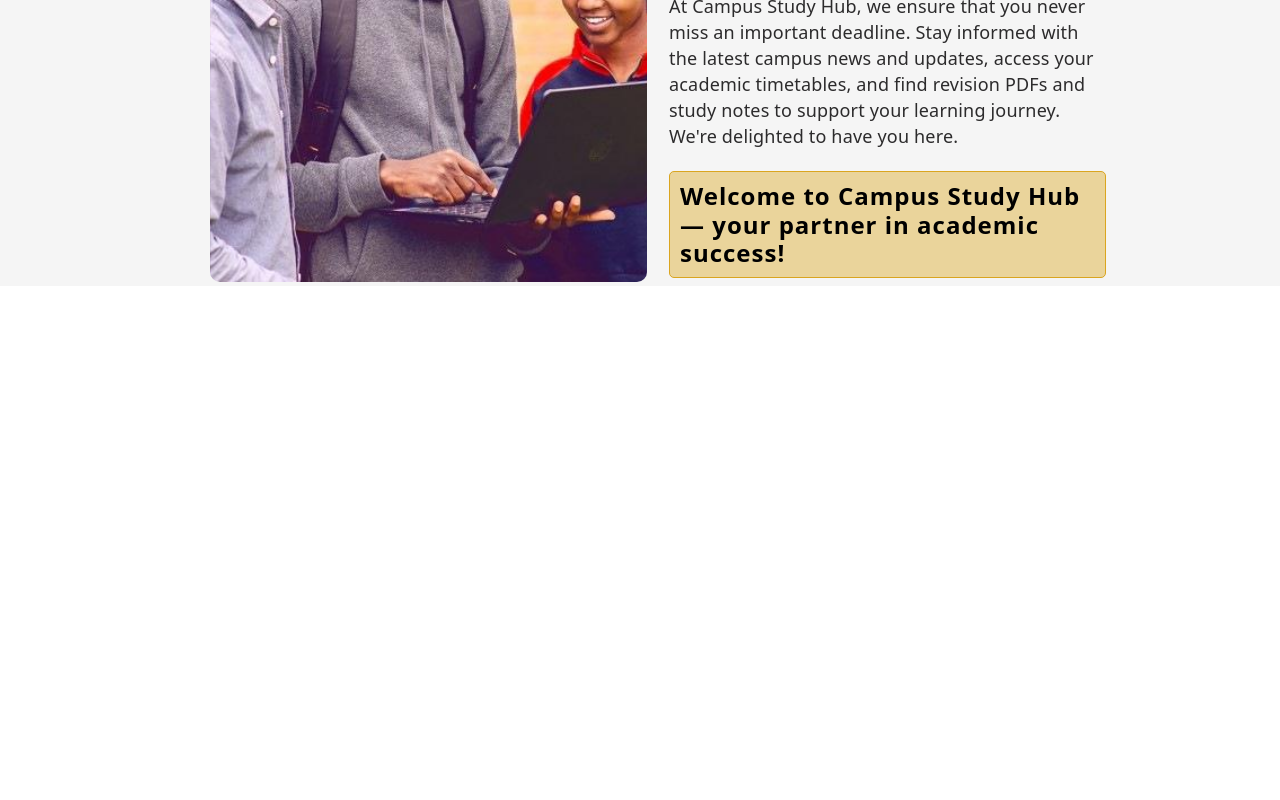
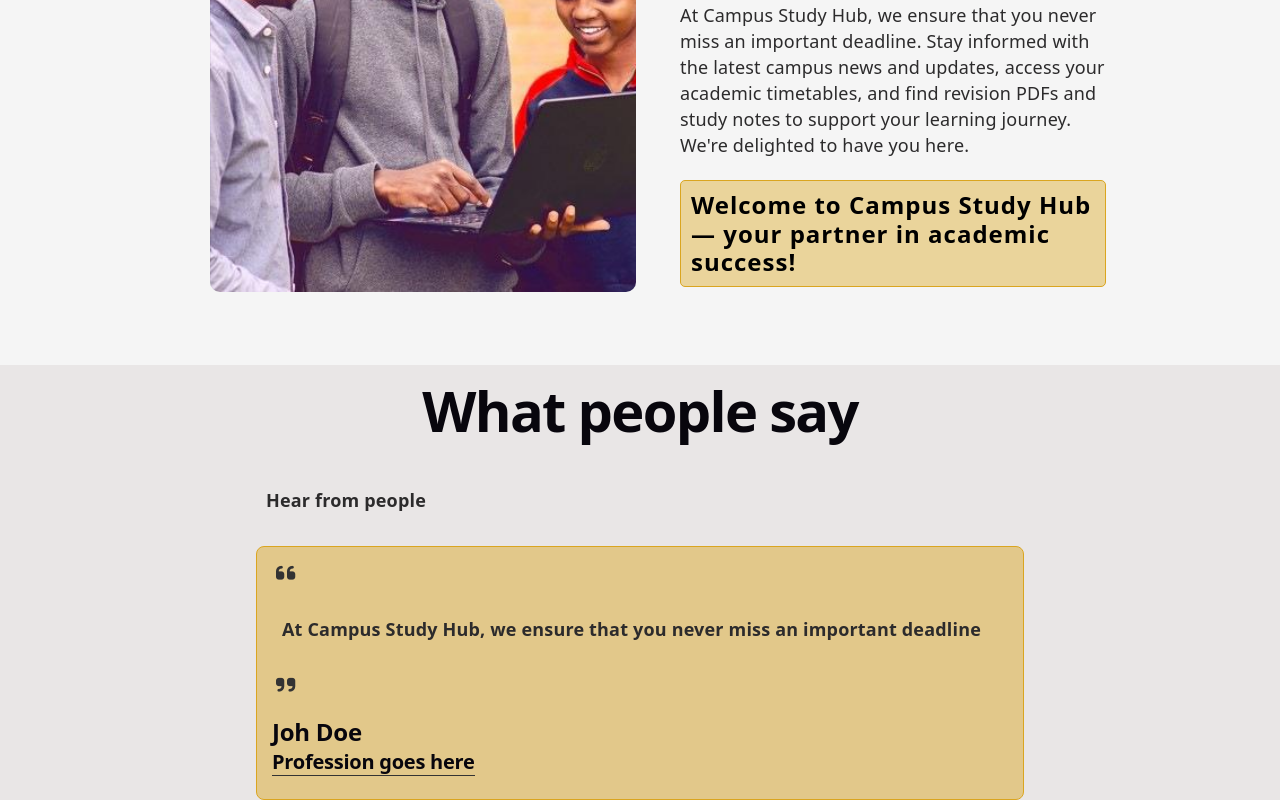
Before and after one commit to denisondeyo7-svg/CampusStudyHub2, a React (Vite) app in the folder CampusstudyHub/: page / in a window 1280 px wide. Shown: the part 1227-2027 px from the top of the page. Before the commit the page ends 1513 px from the top, so only its background shows below. Built offline with nearby package versions, Linux system fonts and the light colour scheme.

Commit message:
save chabges

```diff
--- a/CampusstudyHub/src/App.css
+++ b/CampusstudyHub/src/App.css
@@ -252,9 +252,11 @@ header{
   background: whitesmoke;
 }
 
-.about h1{
+.abouth{
   color: goldenrod;
   line-height: 100%;
+  border-radius: 5px;
+  padding: 5px;
 }
 .about-wrapper{
   display: flex;
@@ -338,8 +340,91 @@ header{
   border: 1px solid goldenrod;
 }
 
+.testimonials{
+  display: flex;
+  flex-direction: column;
+  width: 100%;
+  align-items: center;
+  gap: 22px;
+  position: relative;
+  top: 4rem;
+  background: rgb(233, 230, 230);
+
+}
+
+.testimonials-container{
+  display: flex;
+  flex-direction: column;
+  align-self: center;
+  gap: 22px;
+  max-width: 60%;
+  width: 100%;
+  position: relative;
+}
+
+.testimonials-container p{
+  padding: 10px;
+  font-weight: 550;
 
 
+}
+
+.testimonial-card-container{
+  display: flex;
+  width: 100%;
+  overflow: hidden;
+}
+.testimonial-card{
+  border: 1px solid goldenrod;
+  display: flex;
+  flex-direction: column;
+  gap: 22px;
+  padding: 15px;
+  border-radius: 8px;
+  background: rgba(218, 165, 32, 0.466);
+  width: 100%;
+  flex: 0 0 100%;
+  box-sizing: border-box;
+  animation: slideleft 12s linear infinite;
+
+}
+
+@keyframes slideleft {
+
+  0%, 25% {
+    transform: translateX(0%);
+  }
+
+  30%, 55% {
+    transform: translateX(-100%);
+  }
+
+  60%, 85% {
+    transform: translateX(-200%);
+  }
+
+  99.99% {
+    transform: translateX(-300%);
+  }
+   100% {
+    transform: translateX(0%);
+  }
+}
+
+.testimonial-card i{
+  font-size: 22px;
+  color: #333;
+
+}
+
+.testimonial-card small{
+  border-bottom: 1px solid #333;
+}
+footer{
+  background: #000;
+  width: 100%;
+  position: relative;
+}
 
 
 @media screen and (max-width:768px){
--- a/CampusstudyHub/src/App.jsx
+++ b/CampusstudyHub/src/App.jsx
@@ -1,6 +1,7 @@
 import { useState } from 'react'
 import Navbar from './Sidebar.jsx'
 import LandingPage from './Heros.jsx'
+
 
 import './App.css'
 
@@ -11,6 +12,7 @@ function App() {
     <>
       <Navbar/>
       <LandingPage/>
+
     </>
   )
 }
--- a/CampusstudyHub/src/Heros.jsx
+++ b/CampusstudyHub/src/Heros.jsx
@@ -12,6 +12,13 @@ function LandingPage (){
 
     const AboutContents= [
         {number:"1" ,small:"Hear from us" ,h1:"About Us",Content:"At Campus Study Hub, we ensure that you never miss an important deadline. Stay informed with the latest campus news and updates, access your academic timetables, and find revision PDFs and study notes to support your learning journey. We're delighted to have you here.",lowerContent:"Welcome to Campus Study Hub — your partner in academic success!"},
+    ]
+
+    const testimonials = [
+        {number:"1",iopen:"fas fa-quote-left",content:"At Campus Study Hub, we ensure that you never miss an important deadline" ,name:"Joh Doe" ,profession:"Profession goes here",iclose:"fas fa-quote-right"},
+        {number:"2",iopen:"fas fa-quote-left",content:"At Campus Study Hub, we ensure that you never miss an important deadline" ,name:"Joh Doe" ,profession:"Profession goes here",iclose:"fas fa-quote-right"},
+        {number:"3",iopen:"fas fa-quote-left",content:"At Campus Study Hub, we ensure that you never miss an important deadline" ,name:"Joh Doe" ,profession:"Profession goes here",iclose:"fas fa-quote-right"},
+
     ]
     return(
 
@@ -54,7 +61,7 @@ function LandingPage (){
             </div>
 
             <div className="about">
-                <h1>Campus Study Hub</h1>
+                <h1 className="abouth">Campus Study Hub</h1>
                     <br />
                 <div className="about-wrapper">
                     <div className="about-content-card">
@@ -65,7 +72,7 @@ function LandingPage (){
                                 <img src={image3} alt="About image" />
                             </div>
                         </div>
-
+<br />
                         {AboutContents.map((AboutContent)=>(
                             <div className="about-content" key={AboutContent.number}>
                                 <small>{AboutContent.small} <i className="fas fa-graduation-cap"></i></small>
@@ -77,6 +84,26 @@ function LandingPage (){
                     </div>
                 </div>
             </div>
+<br />
+            <div className="testimonials">
+                <h1>What people say</h1>
+
+                <div className="testimonials-container">
+                    <p>Hear from people</p>
+                    <div className="testimonial-card-container">
+                        {testimonials.map((testimonial)=>(
+                        <div className="testimonial-card"key={testimonial.number}>
+                            <i className={testimonial.iopen}></i>
+                            <p>{testimonial.content}</p>
+                            <i className={testimonial.iclose}></i>
+                            <h2>{testimonial.name} <br /><small className="profession">{testimonial.profession}</small></h2>
+
+                        </div>
+                    ))}
+                    </div>
+                </div>
+
+            </div>
             <div className="whatsapp">
                 <a href="https://wa.me/254726534460" target="_blank" rel="noopener noreferrer"><i className="fab fa-whatsapp"></i></a>
             </div>
```
Also changed, not shown: CampusstudyHub/src/Footer.jsx (added, +15 -0 lines).
